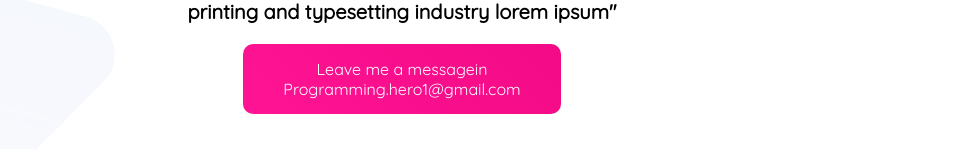
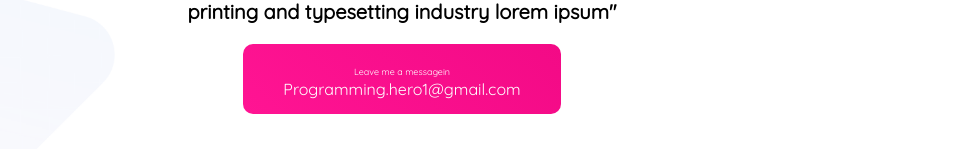
Before and after one commit to Imran-hossain897/my-website, a plain HTML site: page index.html in a window 1280 px wide. Shown: the part 2030-2179 px from the top of the page, without its empty margins (238-1215 px from the left). Drawn offline with Linux system fonts and the light colour scheme.

Commit message:
done the website

```diff
--- a/index.html
+++ b/index.html
@@ -53,7 +53,7 @@
          <p>Founder & CED Alies</p>
         <div>
             <p id="lorem-ipsum"> "Lorem ipsum is sumply dummy text of the <br> printing and typesetting industry lorem ipsum"</p>
-            <a target="-blank" class="programming-hero" href="https://bangla.programming-hero.com/"><span id ="hyper link">Leave me a messagein</span> <br> Programming.hero1@gmail.com</a>
+            <a target="-blank" class="programming-hero" href="https://bangla.programming-hero.com/"><span id ="hyper-link">Leave me a messagein</span> <br> Programming.hero1@gmail.com</a>
             </div>
 
     </section>
--- a/style.css
+++ b/style.css
@@ -88,6 +88,6 @@ img{
 #copy-right{
     text-align: center;
 }
-#hyper link{
-    f
+#hyper-link{
+    font-size: xx-small;
 }
```
